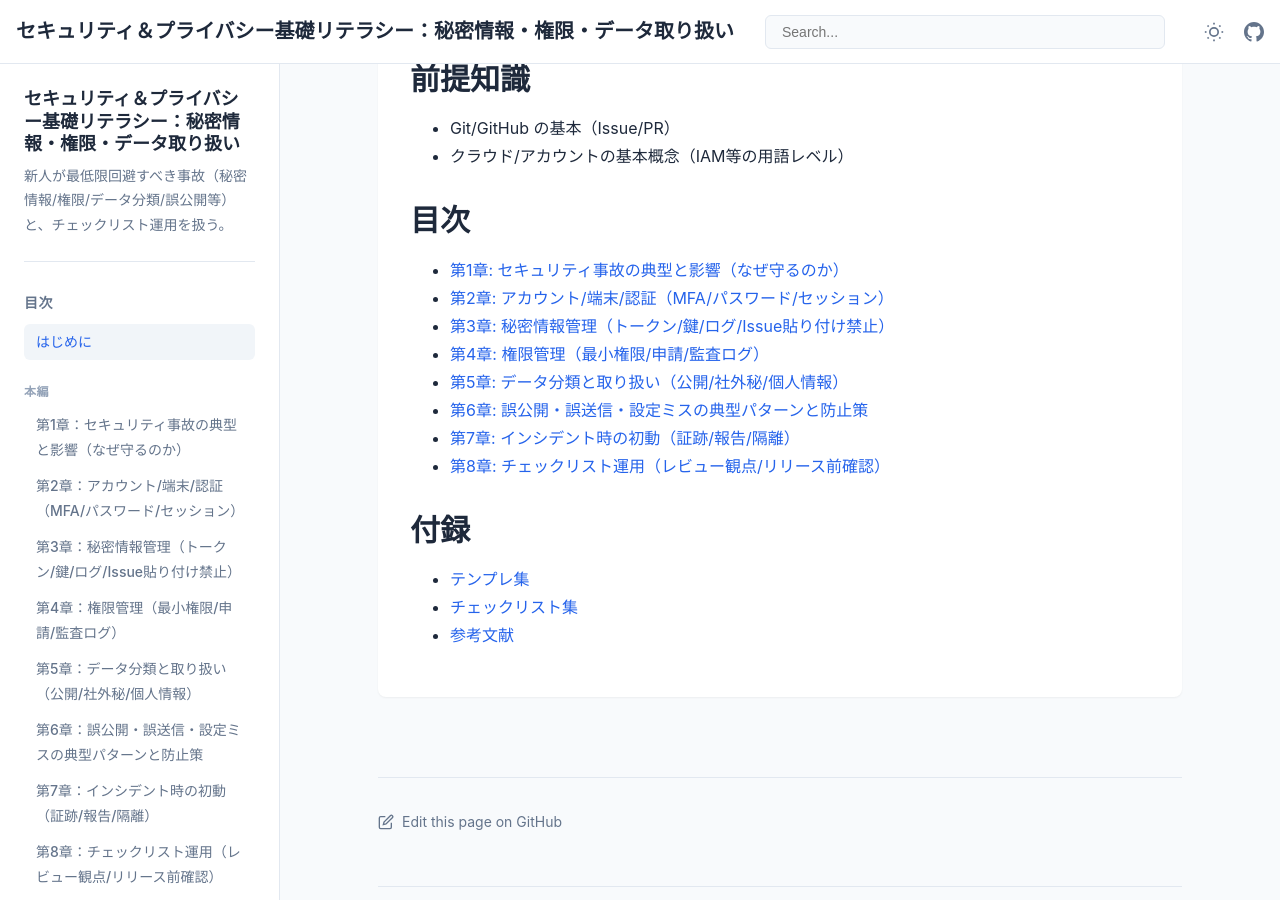
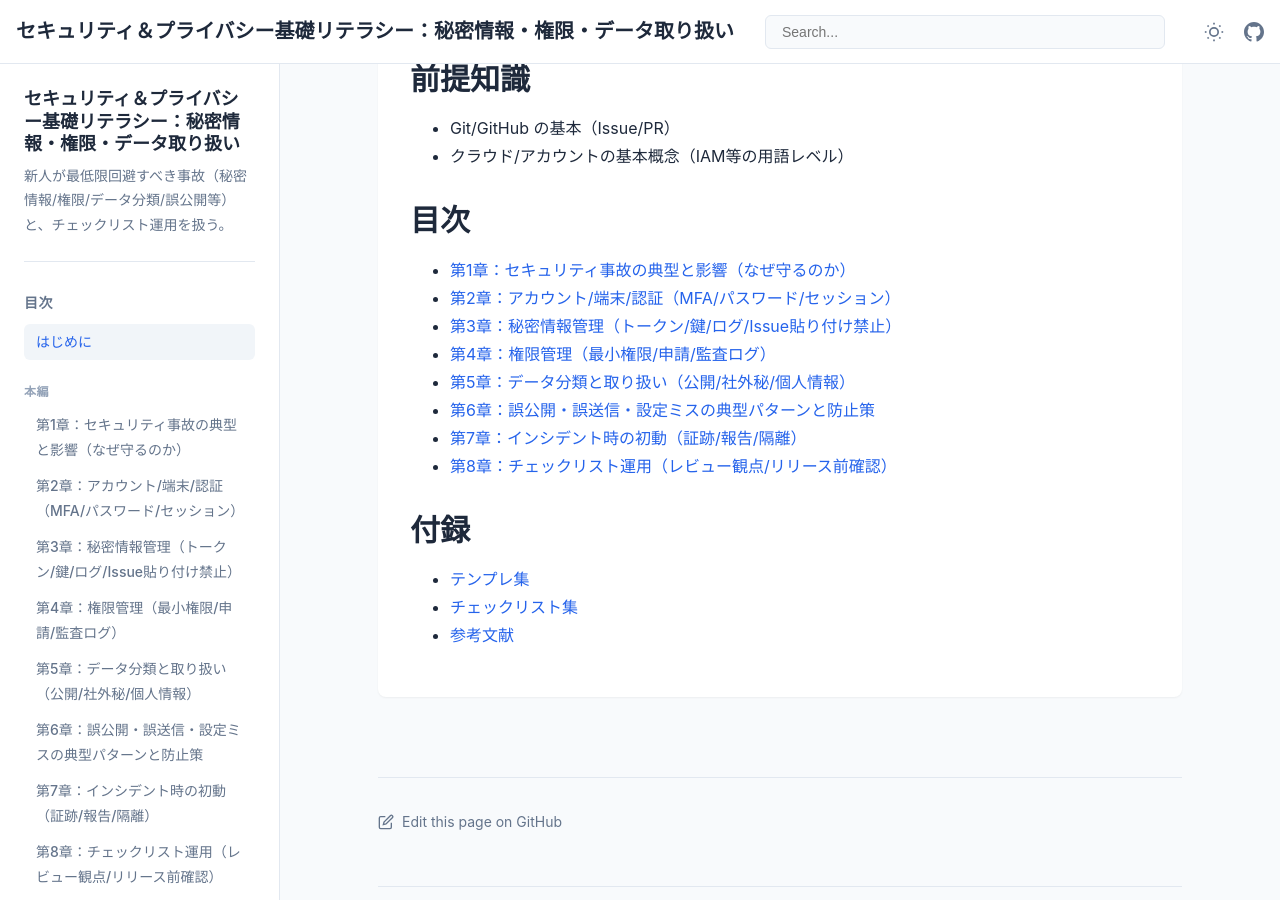
Before and after one commit to itdojp/security-privacy-literacy-book, a Jekyll site: the page built from docs/index.md, in a window 1280 px wide and 900 px high, scrolled down 463 px. Built offline with Jekyll 4.4.1, drawn with Linux system fonts in a browser that asks for light colours.

Commit message:
docs: 目次表記統一と初動チェック/報告テンプレ補強

```diff
--- a/docs/index.md
+++ b/docs/index.md
@@ -22,14 +22,14 @@ order: 0
 
 ## 目次
 
-- [第1章: セキュリティ事故の典型と影響（なぜ守るのか）](chapters/chapter-01/)
-- [第2章: アカウント/端末/認証（MFA/パスワード/セッション）](chapters/chapter-02/)
-- [第3章: 秘密情報管理（トークン/鍵/ログ/Issue貼り付け禁止）](chapters/chapter-03/)
-- [第4章: 権限管理（最小権限/申請/監査ログ）](chapters/chapter-04/)
-- [第5章: データ分類と取り扱い（公開/社外秘/個人情報）](chapters/chapter-05/)
-- [第6章: 誤公開・誤送信・設定ミスの典型パターンと防止策](chapters/chapter-06/)
-- [第7章: インシデント時の初動（証跡/報告/隔離）](chapters/chapter-07/)
-- [第8章: チェックリスト運用（レビュー観点/リリース前確認）](chapters/chapter-08/)
+- [第1章：セキュリティ事故の典型と影響（なぜ守るのか）](chapters/chapter-01/)
+- [第2章：アカウント/端末/認証（MFA/パスワード/セッション）](chapters/chapter-02/)
+- [第3章：秘密情報管理（トークン/鍵/ログ/Issue貼り付け禁止）](chapters/chapter-03/)
+- [第4章：権限管理（最小権限/申請/監査ログ）](chapters/chapter-04/)
+- [第5章：データ分類と取り扱い（公開/社外秘/個人情報）](chapters/chapter-05/)
+- [第6章：誤公開・誤送信・設定ミスの典型パターンと防止策](chapters/chapter-06/)
+- [第7章：インシデント時の初動（証跡/報告/隔離）](chapters/chapter-07/)
+- [第8章：チェックリスト運用（レビュー観点/リリース前確認）](chapters/chapter-08/)
 
 ## 付録
 
```
Also changed, not shown: docs/appendices/checklists/index.md (+3 -1 lines), docs/chapters/chapter-07/index.md (+13 -1 lines).
